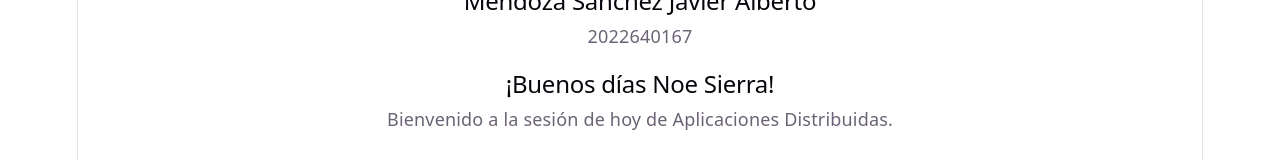
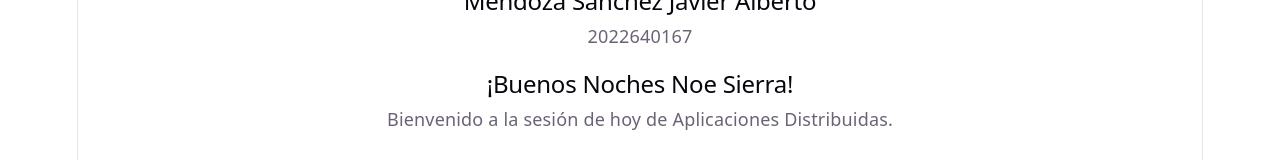
Before and after one commit to JavierAlberto-git/Aplicaciones-Distribuidas, a React (Vite) app in the folder ReactApps/mi-primer-app/: page / in a window 1280 px wide. Shown: the part 153-313 px from the top of the page. Built offline with nearby package versions, Linux system fonts and the light colour scheme.

Commit message:
Se agrega tipo horario

```diff
--- a/ReactApps/mi-primer-app/src/App.jsx
+++ b/ReactApps/mi-primer-app/src/App.jsx
@@ -6,7 +6,7 @@ function App() {
       <h1>Hola mundo esto es una prueba</h1>
       <h2>Mendoza Sánchez Javier Alberto</h2>
       <p>2022640167</p>
-      <Saludo nombre='Noe Sierra'/>
+      <Saludo nombre='Noe Sierra' tipo='Noches'/>
     </div>
   )
 }
--- a/ReactApps/mi-primer-app/src/Saludo.jsx
+++ b/ReactApps/mi-primer-app/src/Saludo.jsx
@@ -1,8 +1,8 @@
 // src/Saludo.jsx
-function Saludo(props) {
+function Saludo({nombre,tipo}) {
   return (
     <div style={{ padding: '20px', borderRadius: '8px' }}>
-      <h2>¡Buenos días {props.nombre}!</h2>
+      <h2>¡Buenos {tipo} {nombre}!</h2>
       <p>Bienvenido a la sesión de hoy de Aplicaciones Distribuidas.</p>
     </div>
   );
```
